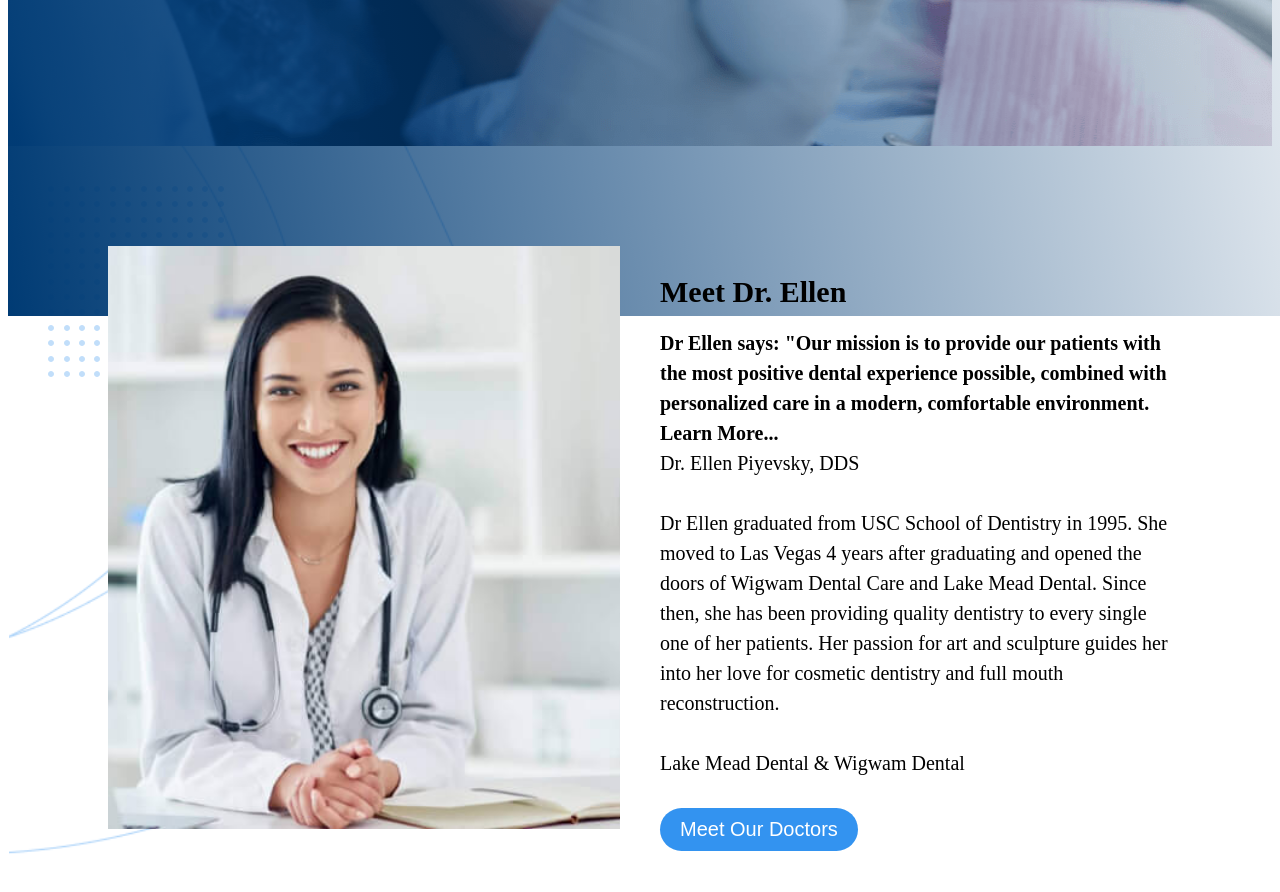
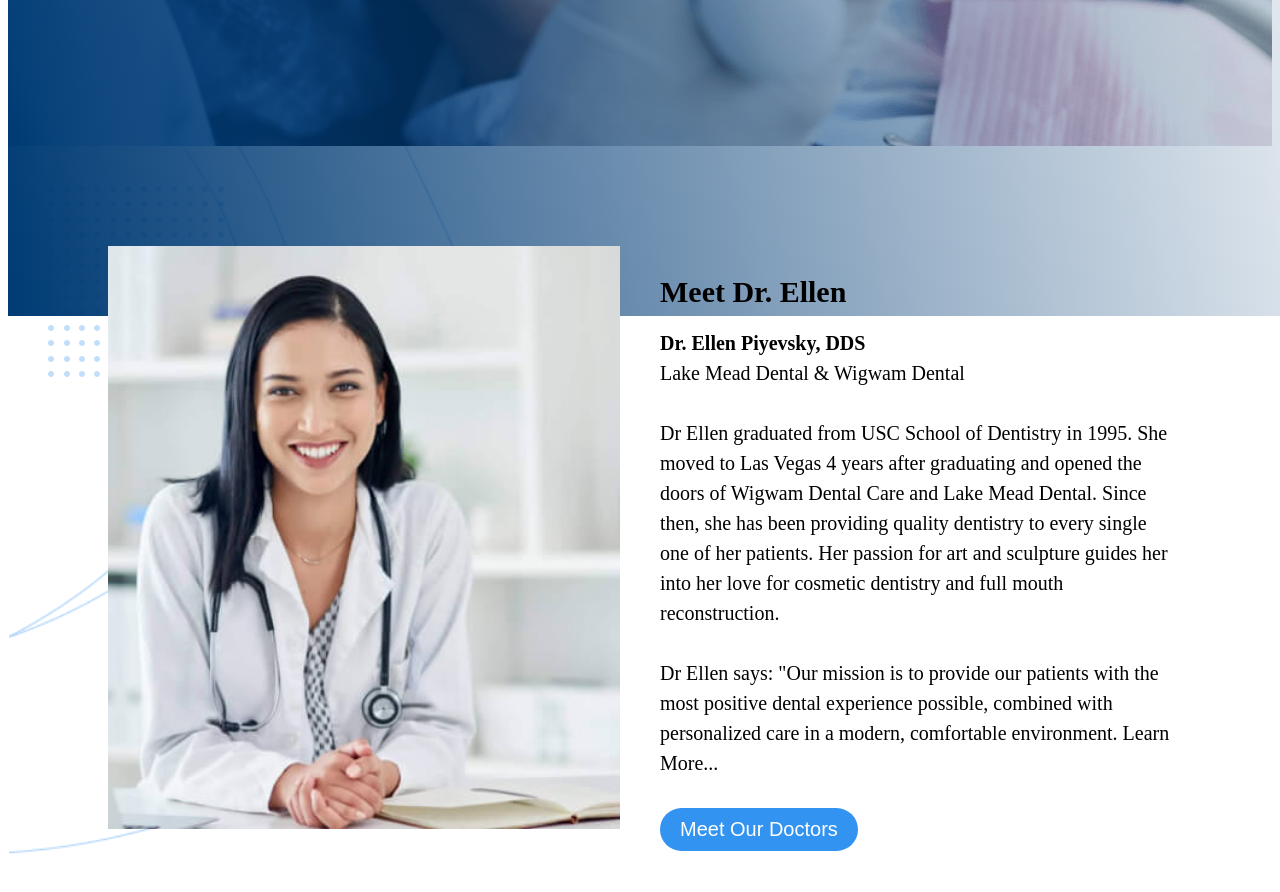
Before and after one commit to idenispankov/lake_mead_dental_next_js, a Next.js app: page / in a window 1280 px wide. Shown: the part 530-1422 px from the top of the page. Built offline with nearby package versions, Linux system fonts and the light colour scheme.

Commit message:
About Doctor section revert to original all works

```diff
--- a/components/AboutDoctor/AboutDoctor.js
+++ b/components/AboutDoctor/AboutDoctor.js
@@ -2,35 +2,39 @@
 import styles from './AboutDoctor.module.css';
 import Button from '../Button/Button';
 
-export default function MeetDoctor({
-  sectionHeadingText,
-  sectionText,
-  sectionTextSpan,
-  firstText,
-  secondText,
-  secondButtonStyle,
-}) {
+export default function MeetDoctor() {
   return (
-    <section>
     <div className={styles.section}>
       <span className={styles.section__image_dots} />
       <span className={styles.section__image_lines} />
       <div className={styles.section__image}></div>
       <div className={styles.section__text_container}>
-          <h3 className={styles.section__heading}>{sectionHeadingText}</h3>
+        <h3 className={styles.section__heading}>Meet Dr. Ellen</h3>
         <p className={styles.section__text}>
-            <span className={styles.section__text_span}>{sectionText}</span>
-            {sectionTextSpan}
+          <span className={styles.section__text_span}>
+            Dr. Ellen Piyevsky, DDS
+          </span>
+          Lake Mead Dental & Wigwam Dental
         </p>
-          <p className={styles.section__text}>{firstText}</p>
-          <p className={styles.section__text}>{secondText}</p>
+        <p className={styles.section__text}>
+          Dr Ellen graduated from USC School of Dentistry in 1995. She moved to
+          Las Vegas 4 years after graduating and opened the doors of Wigwam
+          Dental Care and Lake Mead Dental. Since then, she has been providing
+          quality dentistry to every single one of her patients. Her passion for
+          art and sculpture guides her into her love for cosmetic dentistry and
+          full mouth reconstruction.
+        </p>
+        <p className={styles.section__text}>
+          Dr Ellen says: "Our mission is to provide our patients with the most
+          positive dental experience possible, combined with personalized care
+          in a modern, comfortable environment. Learn More...
+        </p>
         <Button
           linkTo='/meet-the-doctors'
           buttonText='Meet Our Doctors'
-            customButtonStyles={`${styles.button} ${secondButtonStyle}`}
+          customButtonStyles={styles.button}
         />
       </div>
     </div>
-    </section>
   );
 }
--- a/components/MeetOurDoctors/MeetOurDoctors.js
+++ b/components/MeetOurDoctors/MeetOurDoctors.js
@@ -3,7 +3,7 @@ import styles from './MeetOurDoctors.module.css';
 export default function MeetOurDoctors() {
   return (
     <section className={styles.section__container}>
-      <div className={styles.section}>
+      {/* <div className={styles.section}>
         <span className={styles.section__image_dots} />
         <span className={styles.section__image_lines} />
         <div className={styles.section__image}></div>
@@ -29,7 +29,7 @@ export default function MeetOurDoctors() {
             in a modern, comfortable environment. Learn More...
           </p>
         </div>
-      </div>
+      </div> */}
     </section>
   );
 }
--- a/components/MeetOurDoctors/MeetOurDoctors.module.css
+++ b/components/MeetOurDoctors/MeetOurDoctors.module.css
@@ -1,4 +1,4 @@
-.section {
+/* .section {
   max-width: 1600px;
   margin: 0 auto;
   padding: 30px;
@@ -127,4 +127,4 @@
     font-size: 20px;
     margin-bottom: 30px;
   }
-}
+} */
```
Lines whose indentation alone changed are shown as unchanged.
